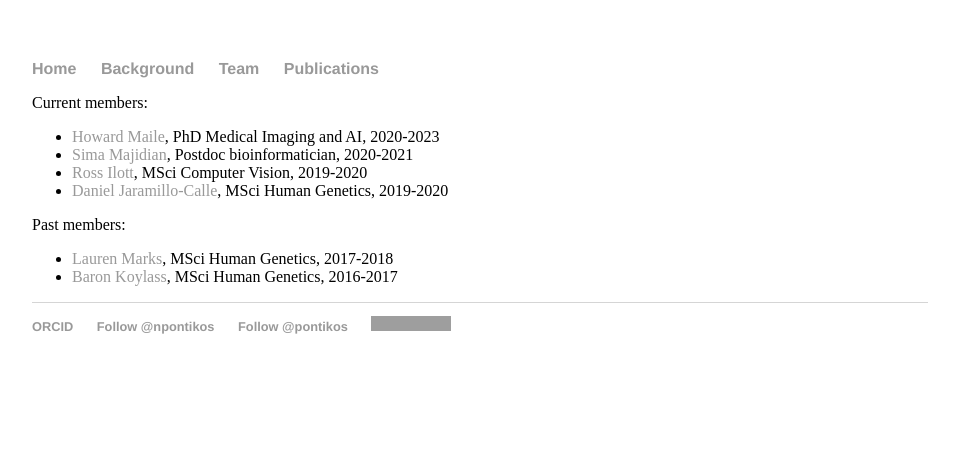
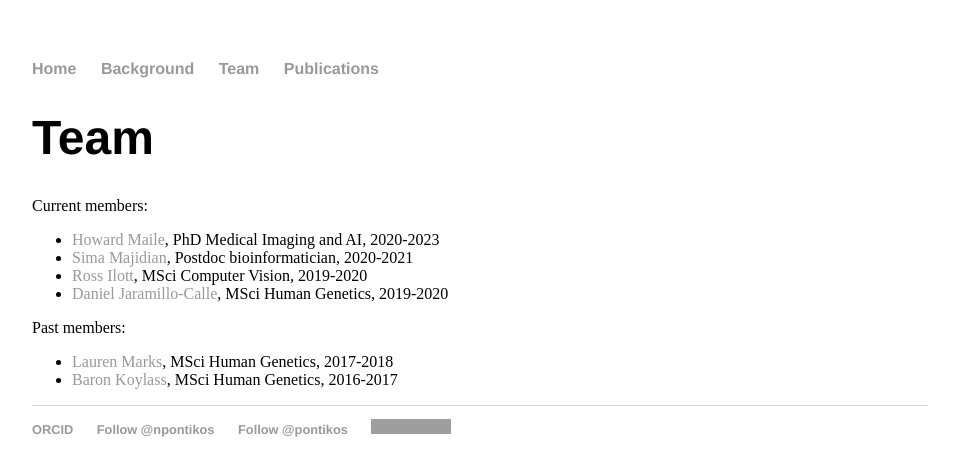
Before and after one commit to pontikos/pontikos.github.io, a Jekyll site: the page built from Team/index.html, in a window 1280 px wide. Shown: the top 476 px of the page, without its empty margins (160-1119 px from the left). Built offline with Jekyll 4.4.1, drawn with Linux system fonts in a browser that asks for light colours; comment, search, counter and statistics services are not loaded; grey boxes are pictures that could not be loaded.

Commit message:
Update index.html

```diff
--- a/Team/index.html
+++ b/Team/index.html
@@ -2,6 +2,8 @@
 layout: default
 title: Nikolas Pontikos
 ---
+
+<h1>Team</h1>
 
 Current members:
   <ul>
```
